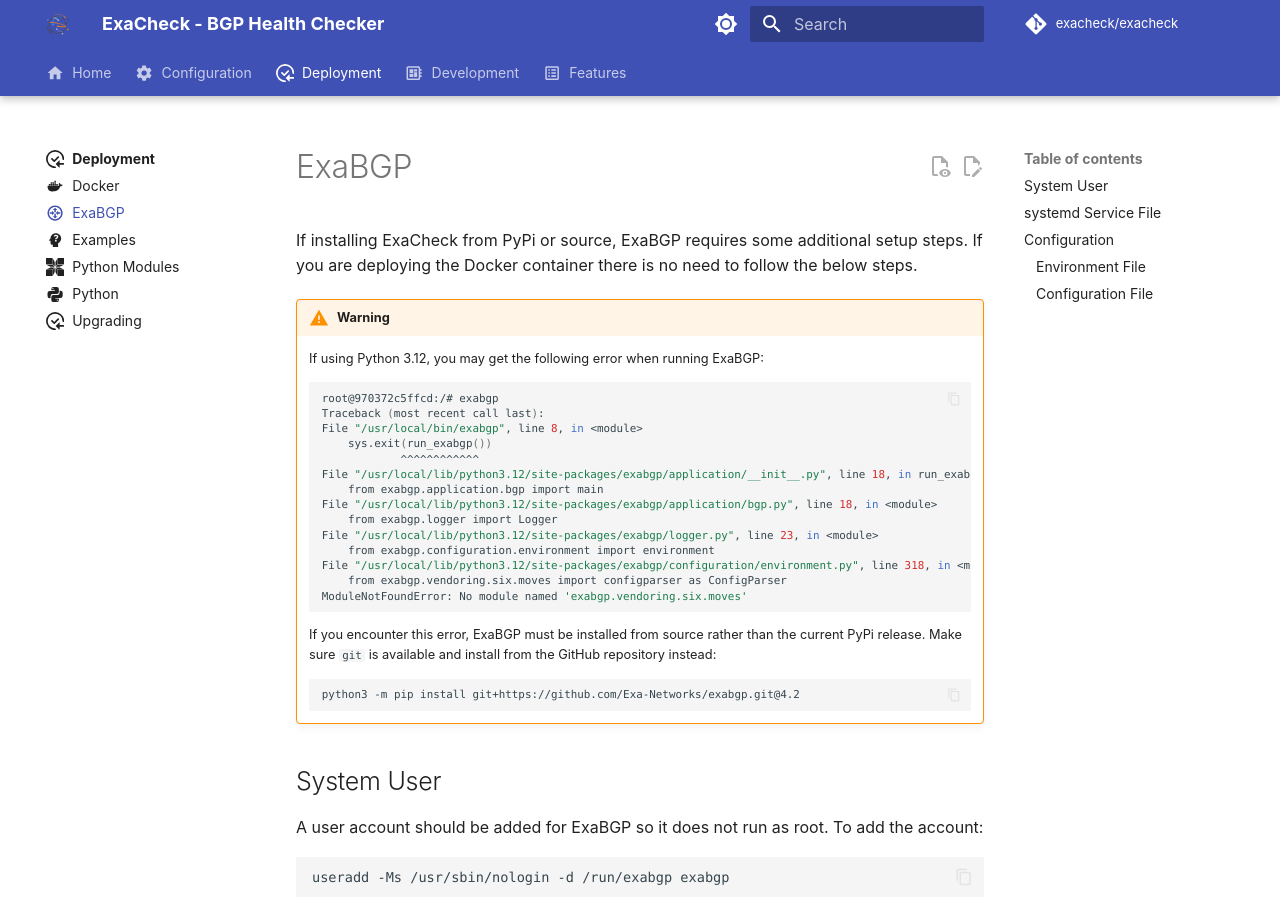
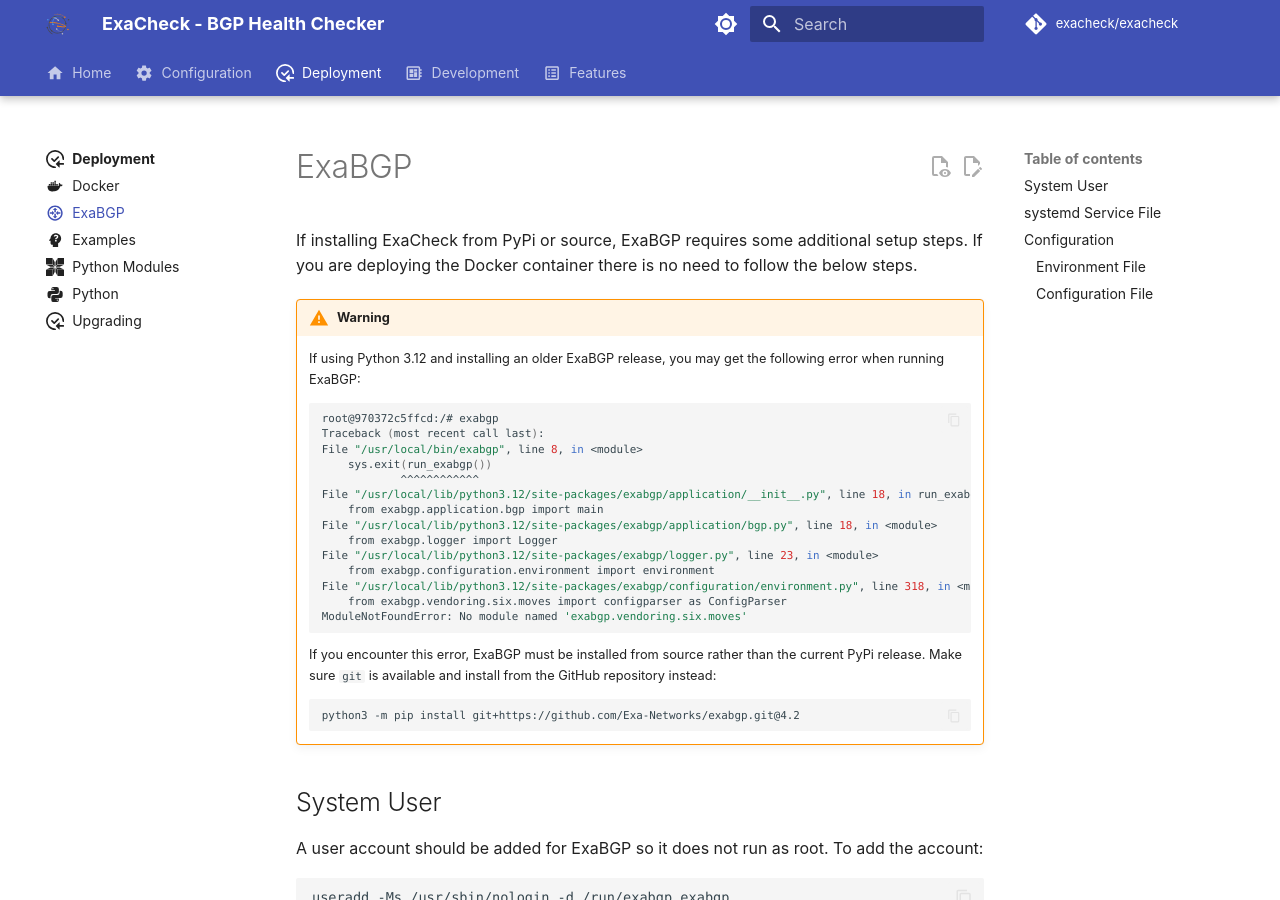
Before and after one commit to exacheck/exacheck-website, an MkDocs documentation site: the page built from docs/deployment/exabgp.md, in a window 1280 px wide and 900 px high. Built offline with MkDocs 1.6.1 and Material for MkDocs 9.7.7, drawn with Linux system fonts in a browser that asks for light colours; comment, search, counter and statistics services are not loaded.

Commit message:
minor wording fixups

````diff
--- a/docs/deployment/exabgp.md
+++ b/docs/deployment/exabgp.md
@@ -8,7 +8,7 @@
 If installing ExaCheck from PyPi or source, ExaBGP requires some additional setup steps. If you are deploying the Docker container there is no need to follow the below steps.
 
 !!! warning
-    If using Python 3.12, you may get the following error when running ExaBGP:
+    If using Python 3.12 and installing an older ExaBGP release, you may get the following error when running ExaBGP:
 
     ```bash
     root@970372c5ffcd:/# exabgp
````
Also changed, not shown: docs/deployment/python.md (+2 -2 lines).
